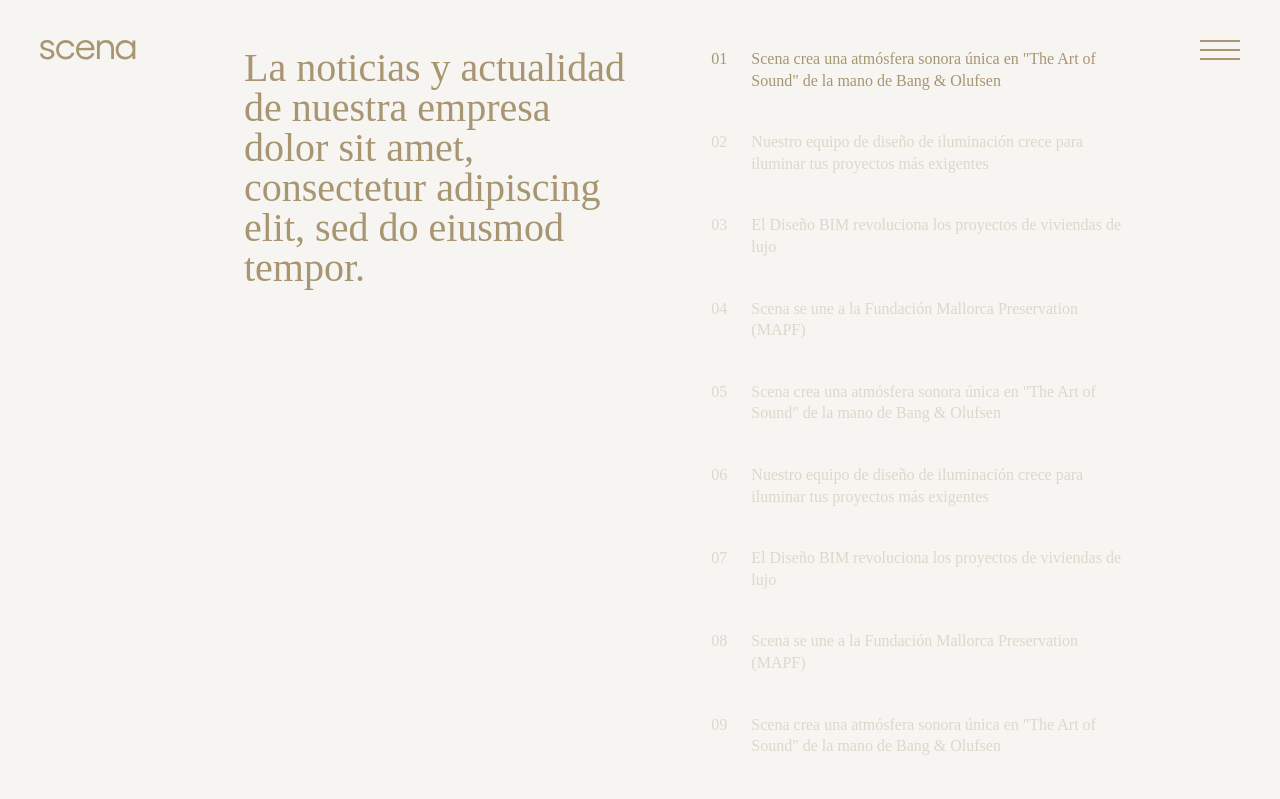
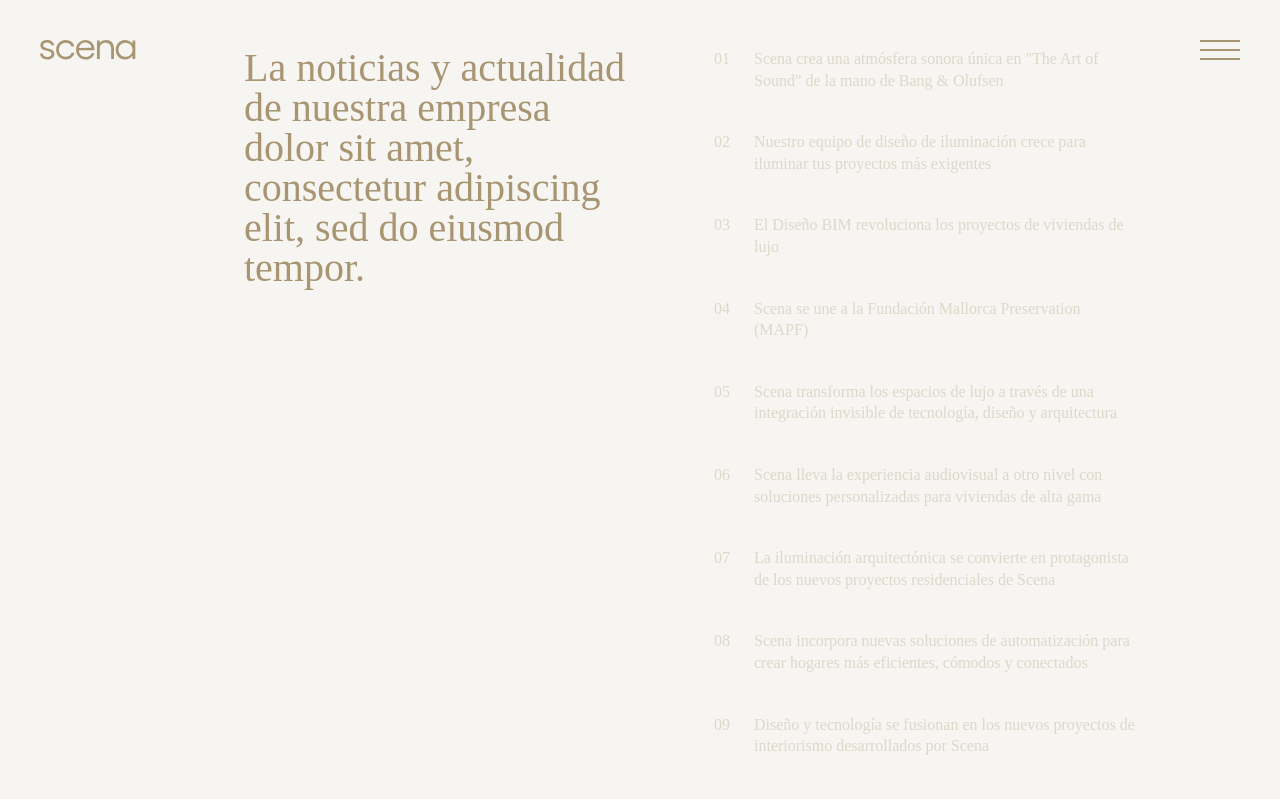
Before and after one commit to LTPx/scena, a Next.js app: page /en/press in a window 1280 px wide. Shown: the top 799 px of the page. Built offline with nearby package versions, Linux system fonts and the light colour scheme.

Commit message:
add improvements press page

```diff
--- a/src/app/components/Press-Page.tsx
+++ b/src/app/components/Press-Page.tsx
@@ -1,6 +1,6 @@
 "use client";
 
-import { useEffect, useRef, useState } from "react";
+import { useState } from "react";
 import { NewsPageWp } from "@/app/_interfaces/wordpress-components";
 import { Link } from "@/navigation";
 import Grid, { COLS } from "./layout/Grid";
@@ -10,60 +10,29 @@
 }
 
 export default function PressPage({ data }: Props) {
-  const scrollRef = useRef<HTMLDivElement>(null);
-  const itemRefs = useRef<(HTMLDivElement | null)[]>([]);
-  const [activeIndex, setActiveIndex] = useState(0);
-
-  useEffect(() => {
-    const root = scrollRef.current;
-    if (!root) return;
-
-    const observer = new IntersectionObserver(
-      (entries) => {
-        entries.forEach((entry) => {
-          if (entry.isIntersecting) {
-            const index = Number(entry.target.getAttribute("data-index"));
-            setActiveIndex(index);
-          }
-        });
-      },
-      {
-        root,
-        rootMargin: "0px 0px -80% 0px",
-        threshold: 0,
-      },
-    );
-
-    itemRefs.current.forEach((el) => el && observer.observe(el));
-    return () => observer.disconnect();
-  }, [data.news.length]);
+  const [hoveredIndex, setHoveredIndex] = useState<number | null>(null);
 
   return (
+    <div data-header-theme="light" className="relative isolate z-0">
+      <Grid className="items-start py-10 md:py-[clamp(24px,6vh,60px)]">
         <div
-      data-header-theme="light"
-      className="relative isolate z-0 h-dvh overflow-hidden py-10 md:py-[clamp(24px,6vh,60px)]"
+          className={`${COLS.content} sticky top-10 flex flex-col justify-start md:top-[clamp(24px,6vh,60px)]`}
         >
-      <Grid fullHeight className="items-start">
-        <div className={`${COLS.content} flex min-h-0 flex-col justify-start`}>
           <h1 className="font-[Gellix] text-[40px] font-normal not-italic leading-[100%] tracking-[0%] text-[#A89572]">
             {data.title}
           </h1>
         </div>
 
         <div
-          ref={scrollRef}
-          className={`${COLS.newsList} h-full min-h-0 overflow-y-auto pr-4`}
+          className={`${COLS.newsList} flex flex-col gap-[clamp(24px,5vh,56px)]`}
         >
-          <div className="flex flex-col gap-[clamp(24px,5vh,56px)] pb-[45vh]">
           {data.news.map((item, index) => (
             <div
               key={item.id}
-                ref={(el) => {
-                  itemRefs.current[index] = el;
-                }}
-                data-index={index}
+              onMouseEnter={() => setHoveredIndex(index)}
+              onMouseLeave={() => setHoveredIndex(null)}
               className={`grid ${COLS.newsItemGrid} transition-opacity duration-300 ${
-                  activeIndex === index ? "opacity-100" : "opacity-30"
+                hoveredIndex === index ? "opacity-100" : "opacity-30"
               }`}
             >
               <span
@@ -79,7 +48,6 @@
             </div>
           ))}
         </div>
-        </div>
       </Grid>
     </div>
   );
--- a/src/app/mocks/press.ts
+++ b/src/app/mocks/press.ts
@@ -3,6 +3,7 @@
 export const pressMock: NewsPageWp = {
   title:
     "La noticias y actualidad de nuestra empresa dolor sit amet, consectetur adipiscing elit, sed do eiusmod tempor.",
+
   news: [
     {
       id: 1,
@@ -12,52 +13,139 @@
     },
     {
       id: 2,
-      slug: "diseno-iluminacion-1",
+      slug: "art-of-sound-1",
       title:
         "Nuestro equipo de diseño de iluminación crece para iluminar tus proyectos más exigentes",
     },
     {
       id: 3,
-      slug: "diseno-bim-1",
+      slug: "art-of-sound-1",
       title: "El Diseño BIM revoluciona los proyectos de viviendas de lujo",
     },
     {
       id: 4,
-      slug: "fundacion-mapf-1",
+      slug: "art-of-sound-1",
       title: "Scena se une a la Fundación Mallorca Preservation (MAPF)",
     },
     {
       id: 5,
-      slug: "art-of-sound-2",
+      slug: "art-of-sound-1",
       title:
-        'Scena crea una atmósfera sonora única en "The Art of Sound" de la mano de Bang & Olufsen',
+        "Scena transforma los espacios de lujo a través de una integración invisible de tecnología, diseño y arquitectura",
     },
     {
       id: 6,
-      slug: "diseno-iluminacion-2",
+      slug: "art-of-sound-1",
       title:
-        "Nuestro equipo de diseño de iluminación crece para iluminar tus proyectos más exigentes",
+        "Scena lleva la experiencia audiovisual a otro nivel con soluciones personalizadas para viviendas de alta gama",
     },
     {
       id: 7,
-      slug: "diseno-bim-2",
-      title: "El Diseño BIM revoluciona los proyectos de viviendas de lujo",
+      slug: "art-of-sound-1",
+      title:
+        "La iluminación arquitectónica se convierte en protagonista de los nuevos proyectos residenciales de Scena",
     },
     {
       id: 8,
-      slug: "fundacion-mapf-2",
-      title: "Scena se une a la Fundación Mallorca Preservation (MAPF)",
+      slug: "art-of-sound-1",
+      title:
+        "Scena incorpora nuevas soluciones de automatización para crear hogares más eficientes, cómodos y conectados",
     },
     {
       id: 9,
-      slug: "art-of-sound-3",
+      slug: "art-of-sound-1",
       title:
-        'Scena crea una atmósfera sonora única en "The Art of Sound" de la mano de Bang & Olufsen',
+        "Diseño y tecnología se fusionan en los nuevos proyectos de interiorismo desarrollados por Scena",
     },
     {
       id: 10,
-      slug: "fundacion-mapf-3",
-      title: "Scena se une a la Fundación Mallorca Preservation (MAPF)",
+      slug: "art-of-sound-1",
+      title:
+        "Scena apuesta por el diseño sostenible para crear espacios tecnológicos en armonía con el entorno",
+    },
+    {
+      id: 11,
+      slug: "art-of-sound-1",
+      title:
+        "La tecnología invisible redefine la experiencia de vivir en las viviendas de lujo diseñadas por Scena",
+    },
+    {
+      id: 12,
+      slug: "art-of-sound-1",
+      title:
+        "Scena presenta nuevas soluciones de control inteligente para transformar la experiencia de los espacios",
+    },
+    {
+      id: 13,
+      slug: "art-of-sound-1",
+      title:
+        "El sonido de alta fidelidad se integra en la arquitectura para crear experiencias únicas de entretenimiento",
+    },
+    {
+      id: 14,
+      slug: "art-of-sound-1",
+      title:
+        "Scena amplía su portfolio de soluciones de iluminación para proyectos residenciales y hospitality",
+    },
+    {
+      id: 15,
+      slug: "art-of-sound-1",
+      title:
+        "La arquitectura contemporánea encuentra en Scena un aliado para integrar tecnología sin renunciar al diseño",
+    },
+    {
+      id: 16,
+      slug: "art-of-sound-1",
+      title:
+        "Scena desarrolla nuevas experiencias de cine en casa que combinan acústica, imagen y confort",
+    },
+    {
+      id: 17,
+      slug: "art-of-sound-1",
+      title:
+        "La domótica inteligente se convierte en una herramienta clave para diseñar viviendas más personales y eficientes",
+    },
+    {
+      id: 18,
+      slug: "art-of-sound-1",
+      title:
+        "Scena apuesta por la innovación para elevar los estándares de confort en los proyectos residenciales de alta gama",
+    },
+    {
+      id: 19,
+      slug: "art-of-sound-1",
+      title:
+        "Nuevas soluciones de iluminación de Scena permiten adaptar cada espacio a diferentes momentos y experiencias",
+    },
+    {
+      id: 20,
+      slug: "art-of-sound-1",
+      title:
+        "Scena integra tecnología, sonido e iluminación en un proyecto residencial diseñado para disfrutar de cada detalle",
+    },
+    {
+      id: 21,
+      slug: "art-of-sound-1",
+      title:
+        "El diseño BIM permite a Scena optimizar la planificación y ejecución de proyectos tecnológicos de alta complejidad",
+    },
+    {
+      id: 22,
+      slug: "art-of-sound-1",
+      title:
+        "Scena refuerza su compromiso con la arquitectura sostenible mediante soluciones tecnológicas más eficientes",
+    },
+    {
+      id: 23,
+      slug: "art-of-sound-1",
+      title:
+        "La personalización se convierte en el eje de las nuevas propuestas de Scena para viviendas de lujo",
+    },
+    {
+      id: 24,
+      slug: "art-of-sound-1",
+      title:
+        "Scena reúne arquitectura, interiorismo y tecnología para crear espacios donde el diseño cobra una nueva dimensión",
     },
   ],
 };
```
Lines whose indentation alone changed are shown as unchanged.
